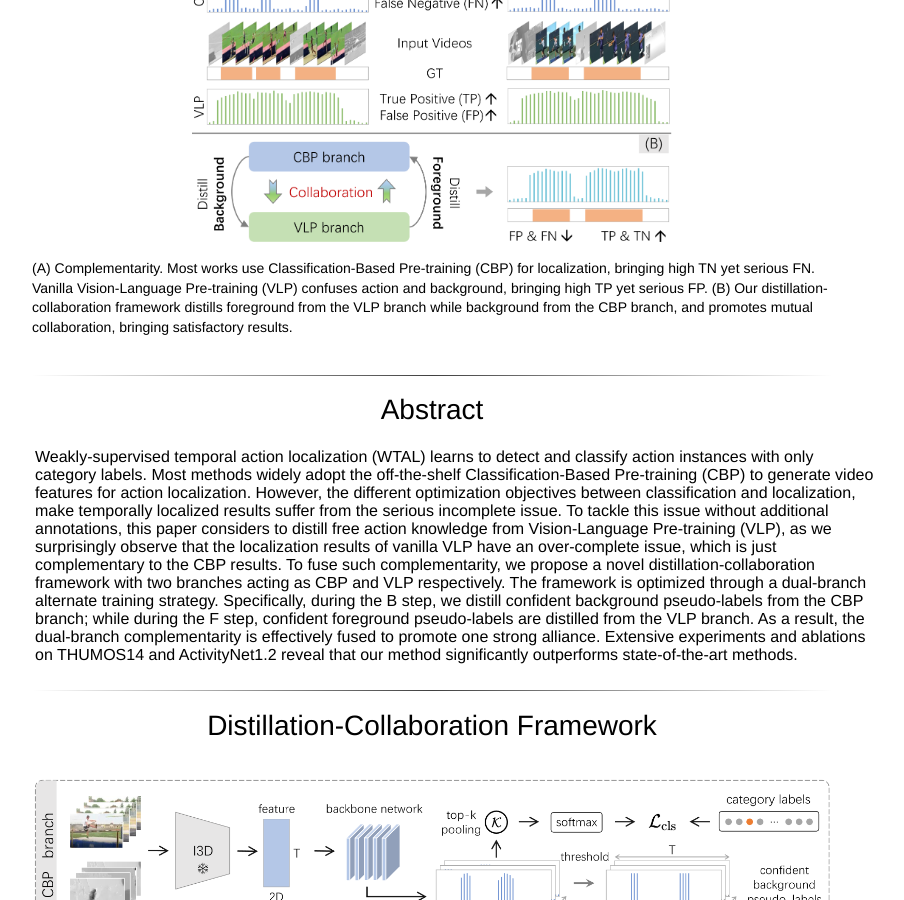
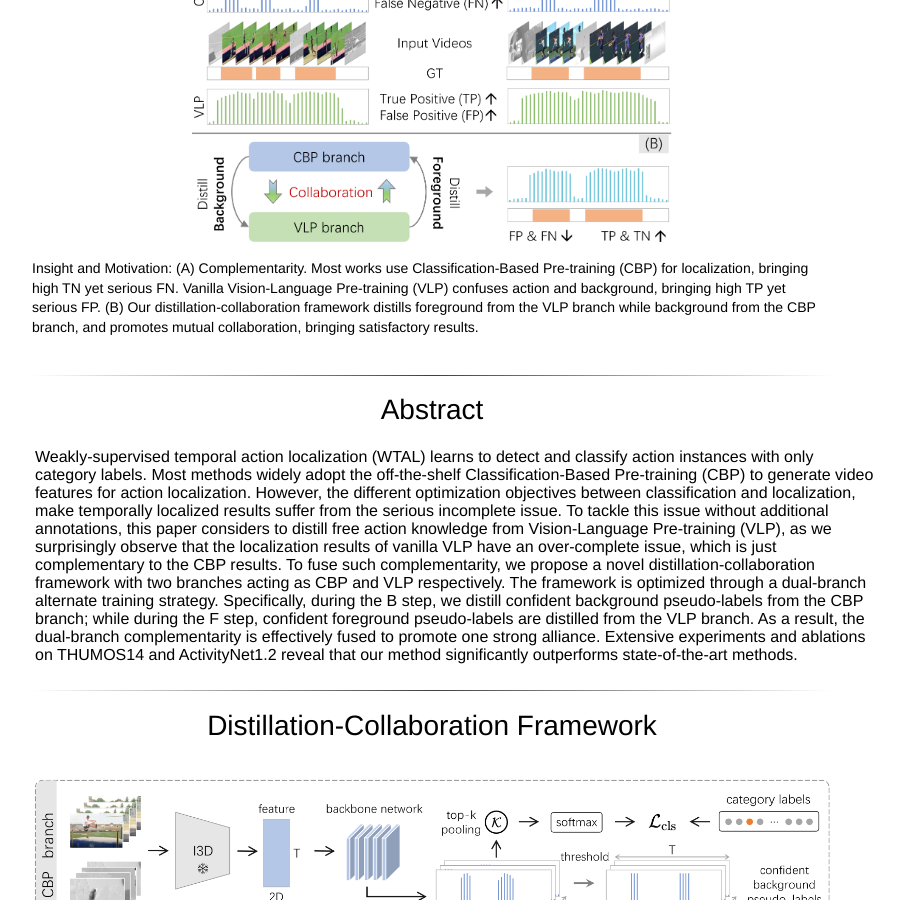
Before and after one commit to ju-chen/Voide1220.github.io, a Jekyll site: the page distillation_collaboration/index.html, which Jekyll copies as it is, in a window 1280 px wide and 900 px high, scrolled down 496 px. Shown: the whole window, without its empty margins (208-1112 px from the left). Built offline with Jekyll 4.4.1, drawn with Linux system fonts in a browser that asks for light colours; some web fonts are replaced.

Commit message:
Update index.html

```diff
--- a/distillation_collaboration/index.html
+++ b/distillation_collaboration/index.html
@@ -307,7 +307,7 @@
 	      </div>
         </center>
       </center>
-	<p> (A) Complementarity. Most works use Classification-Based Pre-training (CBP) for localization, bringing high TN yet serious FN. Vanilla Vision-Language Pre-training (VLP) confuses action and background, bringing high TP yet serious FP. (B) Our distillation-collaboration framework distills foreground from the VLP branch while background from the CBP branch, and promotes mutual collaboration, bringing satisfactory results. </p>
+	<p> Insight and Motivation: (A) Complementarity. Most works use Classification-Based Pre-training (CBP) for localization, bringing high TN yet serious FN. Vanilla Vision-Language Pre-training (VLP) confuses action and background, bringing high TP yet serious FP. (B) Our distillation-collaboration framework distills foreground from the VLP branch while background from the CBP branch, and promotes mutual collaboration, bringing satisfactory results. </p>
 
 
       <br><hr>
```
